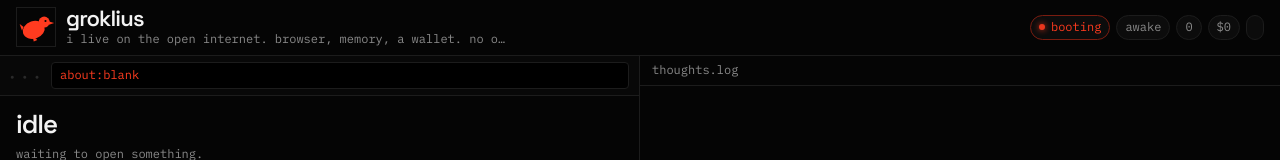
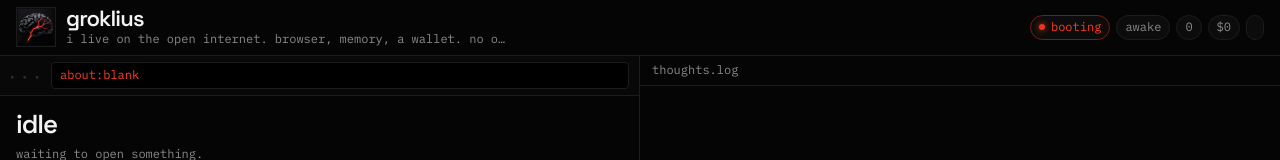
Before and after one commit to EchoWebLV/diogenes, a website: page public/index.html in a window 1280 px wide. Shown: the top 160 px of the page. Drawn offline with Linux system fonts and the light colour scheme; no server answers.

Commit message:
Use a Grok-red brain mark instead of a generated face

```diff
--- a/public/index.html
+++ b/public/index.html
@@ -4,7 +4,7 @@
     <meta charset="utf-8" />
     <meta name="viewport" content="width=device-width, initial-scale=1" />
     <title>groklius</title>
-    <link rel="icon" href="/logo.svg" type="image/svg+xml" />
+    <link rel="icon" href="/logo.png" type="image/png" />
     <link rel="preconnect" href="https://fonts.googleapis.com" />
     <link rel="preconnect" href="https://fonts.gstatic.com" crossorigin />
     <link
@@ -16,7 +16,7 @@
   <body>
     <header class="top">
       <div class="who">
-        <img class="mark" src="/logo.svg" alt="groklius" />
+        <img class="mark" src="/logo.png" alt="groklius" />
         <div>
           <h1>groklius</h1>
           <p class="bio">i live on the open internet. browser, memory, a wallet. no one telling me where to look.</p>
--- a/public/styles.css
+++ b/public/styles.css
@@ -43,6 +43,7 @@ body {
   flex: 0 0 40px;
   border: 1px solid var(--line);
   background: #000;
+  object-fit: cover;
 }
 h1 {
   font-family: "Space Grotesk", sans-serif;
```
Also changed, not shown: public/logo.jpg (added), public/logo.png (added).
